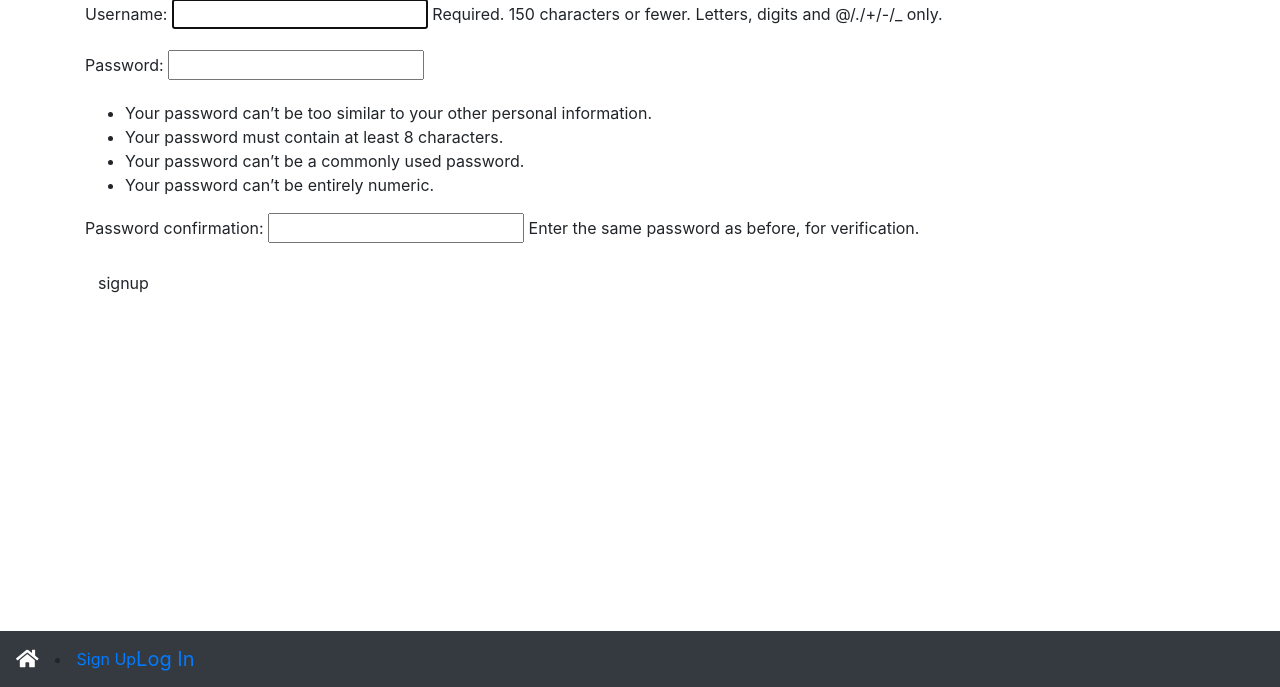
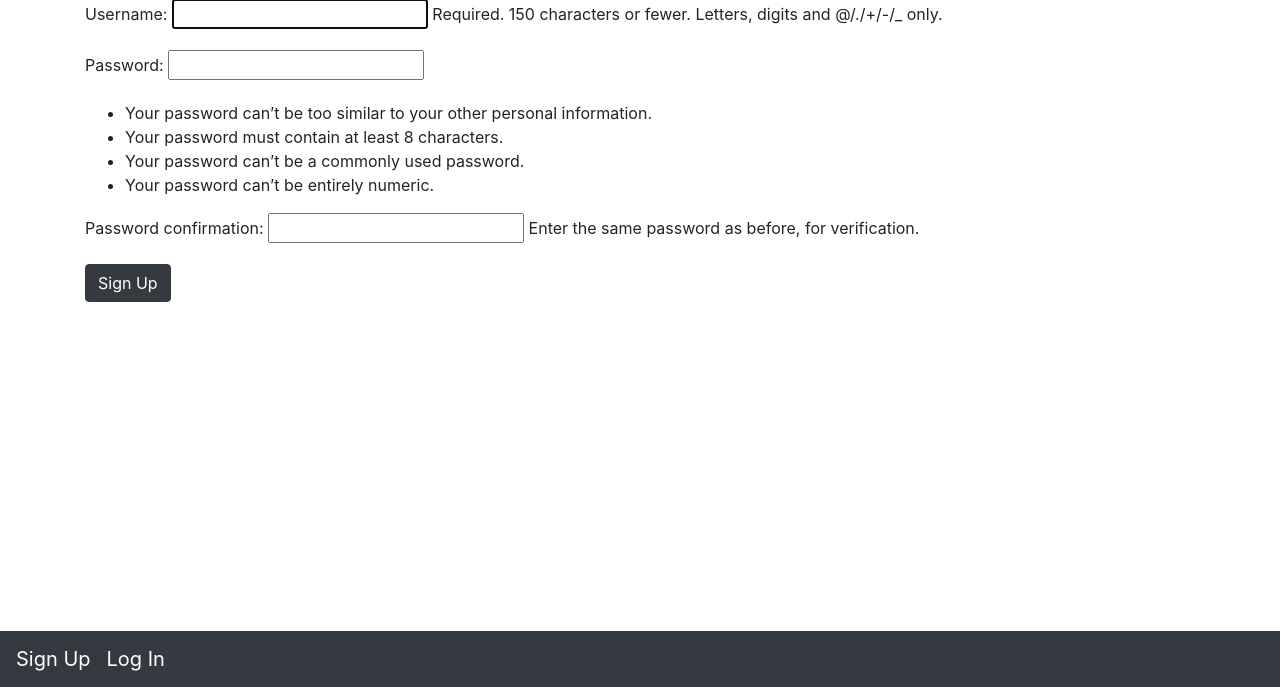
Before and after one commit to juliors1/petgram, a Django app: page /accounts/signup/ in a window 1280 px wide. Shown: the part 113-800 px from the top of the page. Run offline with Django 3.2, Linux system fonts and the light colour scheme.

Commit message:
make sign up and login text white

```diff
--- a/main_app/templates/base.html
+++ b/main_app/templates/base.html
@@ -28,14 +28,14 @@
 <div class="bottom-navbar">
   <nav class="navbar bg-dark">
     <form class="form-inline">
+      {% if user.is_authenticated %}
       <a class="navbar-brand" href="{%url 'index'%}"><i class="fas fa-home"></i></a>
-      {% if user.is_authenticated %}
       <a class="navbar-brand" href="{%url 'posts_create'%}"><i class="fas fa-plus"></i></a>
       <a class="navbar-brand" href="/"><i class="fas fa-user"></i></a>
       <a class="navbar-brand" href="{%url 'logout'%}">Log Out</a>
       {% else %}
-        <li><a href="{% url 'signup' %}">Sign Up</a></li>
-        <a class="navbar-brand" href="{%url 'login'%}">Log In</a>
+        <a class="navbar-brand" href="{% url 'signup' %}" style="color:white;">Sign Up</a>
+        <a class="navbar-brand" href="{%url 'login'%}" style="color:white;">Log In</a>
       {% endif %}
     </form>
   </nav>
--- a/main_app/templates/registration/signup.html
+++ b/main_app/templates/registration/signup.html
@@ -8,7 +8,7 @@
 <form method="post" action="{% url 'signup' %}">
   {% csrf_token %}
   {{ form.as_p }}
-  <input type="submit" class="btn" value="signup">
+  <input type="submit" class="btn btn-dark" value="Sign Up">
 </form>
 
 {% endblock %}
```
